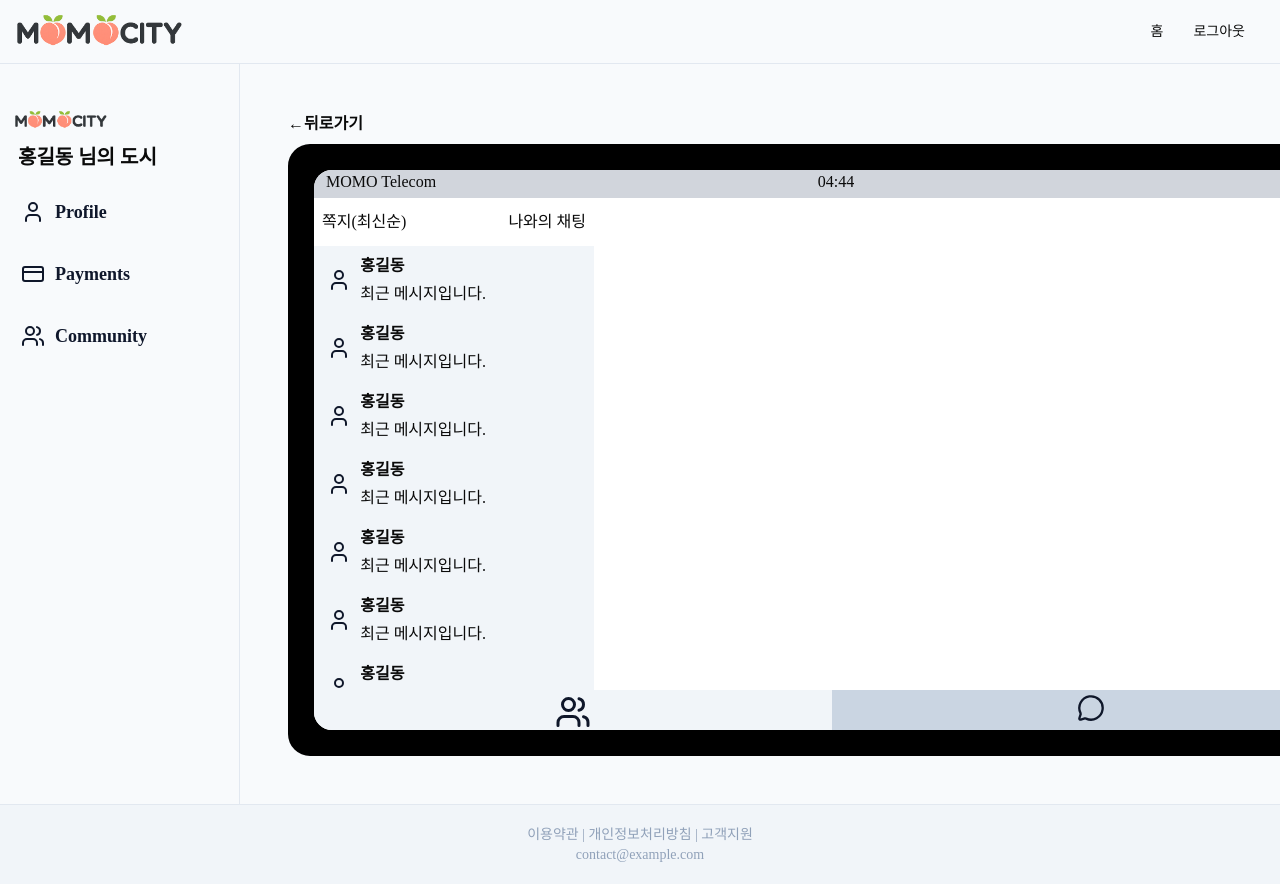
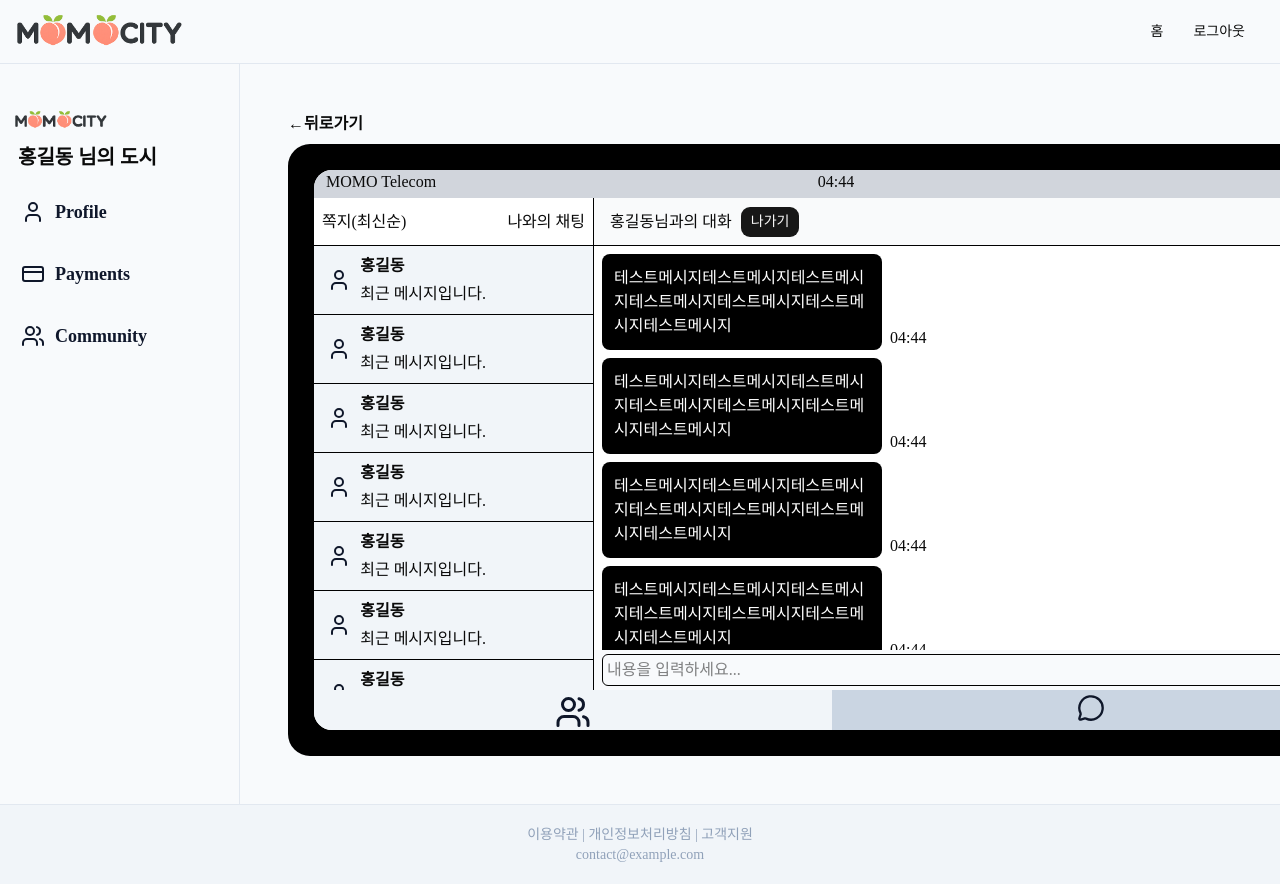
Before and after one commit to MoMoFighters/FRONT-Fighters, a Next.js app: page /student/phone/friends/chat in a window 1280 px wide. Shown: the top 884 px of the page. Built offline with nearby package versions, Linux system fonts and the light colour scheme.

Commit message:
[FEAT] 핸드폰 페이지 레이아웃 제작 중

```diff
--- a/src/app/student/phone/friends/chat/page.tsx
+++ b/src/app/student/phone/friends/chat/page.tsx
@@ -1,4 +1,7 @@
+import ChatItem from "@/components/common/ChatItem";
 import ChatRoomItem from "@/components/common/ChatRoomItem";
+import { Button } from "@/components/ui/button";
+import MessageInputBox from "@/features/phone/chat/MessageInputBox";
 
 interface ChatRoomItemData {
     roomId: string;
@@ -18,8 +21,8 @@ export default function ChatPage() {
 
     return (
         <div className="flex flex-row h-full">
-            <div className="flex flex-col w-70 overflow-hidden">
-                <div className="flex flex-row h-12 px-2 align-middle">
+            <div className="flex flex-col w-70 overflow-hidden border-r border-black">
+                <div className="flex flex-row h-12 px-2 align-middle border-black border-b">
                     <p className="my-auto">쪽지(최신순)</p>
                     <div className="ml-auto flex-1 flex align-middle justify-end">
                         <p className="my-auto text-right">나와의 채팅</p>
@@ -42,8 +45,38 @@ export default function ChatPage() {
                     <ChatRoomItem data={data} key={data.roomId} />
                 </div>
             </div>
-            <div className="flex-1">
-
+            <div className="flex-1 overflow-hidden flex flex-col">
+                <div className="flex flex-row py-2 px-4 border-b border-black bg-gray-50 h-12">
+                    <p className="my-auto">{data.name}님과의 대화</p>
+                    <div className="flex-1 ml-2">
+                        <Button>나가기</Button>
+                    </div>
+                    <p className="my-auto">X</p>
+                </div>
+                <div className="flex flex-col gap-2 p-2 overflow-y-scroll max-h-full bg-mauve-200">
+                    <ChatItem />
+                    <ChatItem />
+                    <ChatItem />
+                    <ChatItem />
+                    <ChatItem />
+                    <ChatItem />
+                    <ChatItem />
+                    <ChatItem />
+                    <ChatItem />
+                    <ChatItem />
+                    <ChatItem />
+                    <ChatItem />
+                    <ChatItem />
+                    <ChatItem />
+                    <ChatItem />
+                    <ChatItem />
+                    <ChatItem />
+                    <ChatItem />
+                    <ChatItem />
+                    <ChatItem />
+                    <ChatItem />
+                </div>
+                <MessageInputBox />
             </div>
         </div>
     );
--- /dev/null
+++ b/src/app/student/phone/friends/request/page.tsx
@@ -0,0 +1,36 @@
+import FriendItem from "@/components/phone/friends/FriendItem";
+import FriendNav from "@/features/phone/friend/FriendNav";
+import { profile } from "console";
+import Link from "next/link";
+
+interface friendStatus {
+    mode: 'friend' | 'recieved' | 'sent' | 'search' | 'blacklist';
+}
+
+interface friendInfo {
+    name: string;
+    status: friendStatus;
+    profile: string;
+}
+
+export default function MyFriends() {
+
+    const friendInfo1: friendInfo = { name: '김친구', profile: '프사', status: { mode: 'friend' } }
+    const friendInfo2: friendInfo = { name: '이요청', profile: '프사', status: { mode: 'recieved' } }
+    const friendInfo3: friendInfo = { name: '박보냄', profile: '프사', status: { mode: 'sent' } }
+    const friendInfo4: friendInfo = { name: '최검색', profile: '프사', status: { mode: 'search' } }
+    const friendInfo5: friendInfo = { name: '정차단', profile: '프사', status: { mode: 'blacklist' } }
+
+    return (
+        <div className="flex flex-col flex-1 h-full">
+            <FriendNav mode='request' />
+            <div className="flex flex-col gap-1 px-2 py-2 bg-mauve-200 flex-1 overflow-y-auto">
+                <FriendItem friendInfo={friendInfo1} key={friendInfo1.name} />
+                <FriendItem friendInfo={friendInfo2} key={friendInfo2.name} />
+                <FriendItem friendInfo={friendInfo3} key={friendInfo3.name} />
+                <FriendItem friendInfo={friendInfo4} key={friendInfo4.name} />
+                <FriendItem friendInfo={friendInfo5} key={friendInfo5.name} />
+            </div>
+        </div>
+    );
+}
--- a/src/components/common/ChatItem.tsx
+++ b/src/components/common/ChatItem.tsx
@@ -1,5 +1,25 @@
+interface MessageData {
+    isMine: boolean;
+    message: string;
+    time: string;
+}
+
 export default function ChatItem() {
+
+    const { isMine, message, time } = {
+        isMine: false,
+        message: "테스트메시지테스트메시지테스트메시지테스트메시지테스트메시지테스트메시지테스트메시지",
+        time: '04:44'
+    } as MessageData;
+    const messageStyle = isMine ? ["flex-row-reverse", "flex-row"] : "";
+
+
     return (
-        <div>ChatItem</div>
+        <div className={`${messageStyle[0]} w-full flex align-bottom gap-2 justify-self-end`}>
+            <div className={`max-w-70 bg-black h-auto p-3 ${messageStyle[1]} rounded-md`}>
+                <p className="text-white">{message}</p>
+            </div>
+            <p className="mt-auto">{time}</p>
+        </div>
     );
 }
--- a/src/components/common/ChatRoomItem.tsx
+++ b/src/components/common/ChatRoomItem.tsx
@@ -15,13 +15,13 @@ export default function ChatRoomItem({ data }: { data: ChatRoomItemData }) {
     const { roomId, profile, name, recentMessage } = data
 
     return (
-        <div className="flex flex-row align-middle p-2 bg-slate-100 gap-1">
+        <div className="flex flex-row align-middle p-2 bg-slate-100 gap-1 cursor-pointer hover:bg-slate-200 border-b border-black">
             <div className="w-10 h-10 flex align-middle justify-center my-auto">
                 <Image src={user} alt='프사' />
             </div>
             <div className="flex flex-col gap-1 w-full">
                 <p className="font-bold">{name}</p>
-                <p >{recentMessage}</p>
+                <p>{recentMessage}</p>
             </div>
         </div>
     );
--- a/src/components/phone/friends/FriendItem.tsx
+++ b/src/components/phone/friends/FriendItem.tsx
@@ -1,5 +1,4 @@
 import UpdateFriendStatusBtn from "@/features/phone/buttons/UpdateFriendStatusBtn";
-import { Button } from "../../ui/button";
 import Image from "next/image";
 import user from '@/app/assets/img/user.svg'
 
@@ -27,7 +26,9 @@ export default function FriendItem({ friendInfo }: { friendInfo: friendInfo }) {
             <div className="flex-1 flex align-middle">
                 <p className="my-auto font-medium">{name}</p>
             </div>
-            <UpdateFriendStatusBtn status={status} />
+            <div><p>···</p></div>
+            {/* <UpdateFriendStatusBtn status={status} /> */}
+
         </div>
     );
 }
--- a/src/features/phone/chat/MessageInputBox.tsx
+++ b/src/features/phone/chat/MessageInputBox.tsx
@@ -2,8 +2,12 @@ import { Button } from "@/components/ui/button";
 
 export default function MessageInputBox() {
     return (
-        <form className="flex flex-row px-2 py-1">
-            <input type="text" className="flex-1" />
+        <form className="flex flex-row px-2 py-1 gap-1 bg-slate-50">
+            <input
+                type="text"
+                className="flex-1 border border-black pl-1 rounded-sm"
+                placeholder="내용을 입력하세요..."
+            />
             <Button>전송</Button>
         </form>
     );
```
Also changed, not shown: src/features/phone/friend/FriendNav.tsx (+21 -2 lines).
